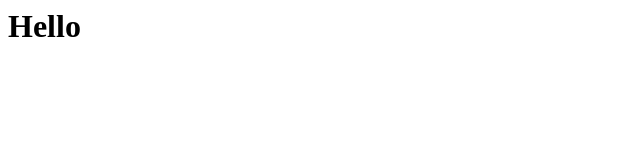
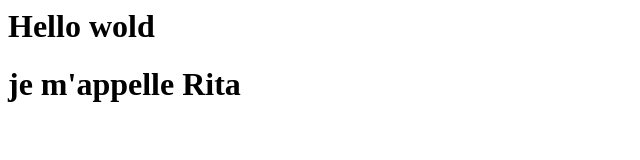
Before and after one commit to Rytha12K/Page-perso-about, a plain HTML site: page Index.html in a window 1280 px wide. Shown: the whole page, without its empty margins (0-640 px from the left). Drawn offline with Linux system fonts and the light colour scheme.

Commit message:
ajouter du texte

```diff
--- a/Index.html
+++ b/Index.html
@@ -1 +1,2 @@
-<h1> Hello</h1>
+<h1> Hello wold</h1>
+<h1>je m'appelle Rita</h1>
```
